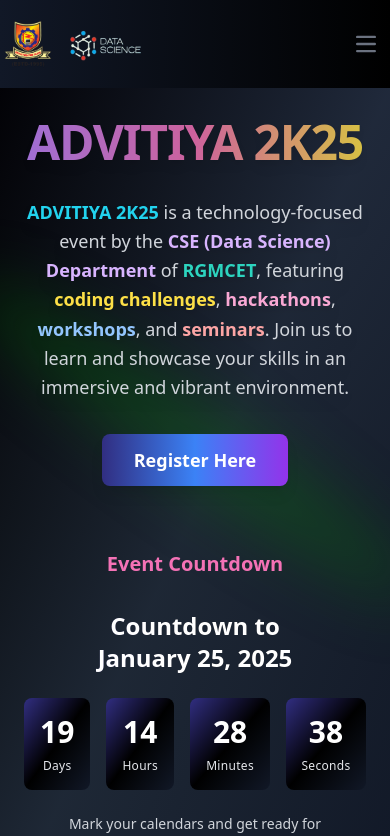
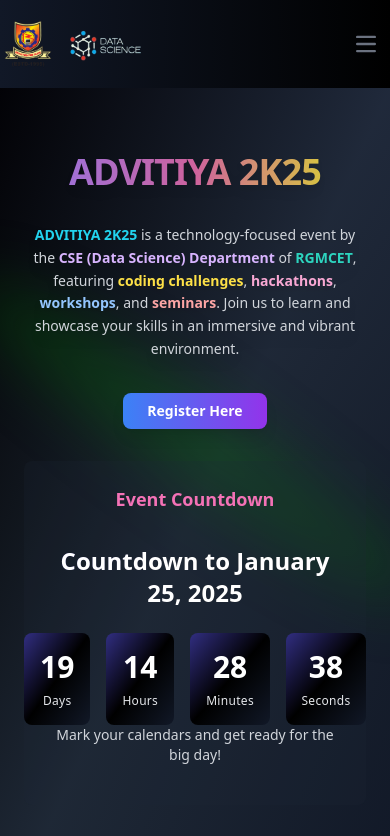
Before and after one commit to harshithreddy-dev/Advitiya2k25, a Next.js app: page / in a window 390 px wide. Shown: the top 836 px of the page. Built offline with nearby package versions, Linux system fonts and the light colour scheme.

Commit message:
Update page.tsx

```diff
--- a/src/app/page.tsx
+++ b/src/app/page.tsx
@@ -3,8 +3,6 @@ import React from "react";
 import { Spotlight } from "@/components/ui/spotlight";
 import CountdownTimer from "@/app/_components/Timer";
 import { useRouter } from "next/navigation";
-
-// import { motion } from "framer-motion";
 
 export default function SpotlightPreview() {
   const router = useRouter();
@@ -14,25 +12,25 @@ export default function SpotlightPreview() {
   };
 
   return (
-    <div className="relative flex-grow min-h-screen w-full flex items-center justify-center antialiased overflow-hidden bg-gradient-to-b from-indigo-900 via-black to-gray-900">
+    <div className="relative flex flex-col items-center min-h-screen w-full antialiased overflow-hidden bg-gradient-to-b from-indigo-900 via-black to-gray-900 pt-16 sm:pt-20">
       {/* Background Animation */}
       <div className="absolute inset-0 bg-gradient-to-br from-black via-gray-800 to-gray-900 opacity-95 z-0"></div>
 
       {/* Spotlight */}
       <Spotlight
-        className="absolute top-1/4 left-1/2 transform -translate-x-1/2 scale-150 sm:scale-[2] blur-xl z-10"
+        className="absolute top-1/4 left-1/2 transform -translate-x-1/2 scale-125 sm:scale-[1.75] lg:scale-[2] blur-xl z-10"
         fill="green"
       />
 
       {/* Content Section */}
       <div className="relative z-20 w-full flex flex-col items-center text-center space-y-8 sm:space-y-10 px-6 max-w-6xl">
         {/* Title */}
-        <h1 className="bg-clip-text bg-gradient-to-r from-purple-400 via-pink-400 to-yellow-300 font-extrabold text-transparent text-5xl md:text-6xl lg:text-8xl tracking-tight drop-shadow-lg animate-pulse">
+        <h1 className="bg-clip-text bg-gradient-to-r from-purple-400 via-pink-400 to-yellow-300 font-extrabold text-transparent text-4xl sm:text-5xl lg:text-6xl tracking-tight drop-shadow-lg animate-pulse">
           ADVITIYA 2K25
         </h1>
 
         {/* Description */}
-        <p className="text-gray-300 text-lg sm:text-xl max-w-3xl leading-relaxed drop-shadow-lg">
+        <p className="text-gray-300 text-sm sm:text-lg md:text-xl max-w-3xl leading-relaxed drop-shadow-lg">
           <span className="font-semibold text-cyan-400">ADVITIYA 2K25</span> is
           a technology-focused event by the{" "}
           <span className="font-semibold text-purple-300">
@@ -49,15 +47,18 @@ export default function SpotlightPreview() {
           to learn and showcase your skills in an immersive and vibrant
           environment.
         </p>
+
+        {/* Register Button */}
         <button
           onClick={handleRegister}
-          className="mt-6 px-8 py-3 bg-gradient-to-r from-black-400 via-blue-500 to-purple-600 text-white font-semibold text-lg rounded-lg shadow-lg hover:scale-105 transition-transform"
+          className="px-6 sm:px-8 py-2 sm:py-3 bg-gradient-to-r from-blue-500 to-purple-600 text-white font-semibold text-sm sm:text-lg rounded-lg shadow-lg hover:scale-105 transition-transform"
         >
           Register Here
         </button>
+
         {/* Countdown Timer */}
-        <div className="flex flex-col items-center justify-center mt-10 px-6 py-8 rounded-lg w-full max-w-md">
-          <h3 className="text-xl sm:text-2xl text-pink-400 font-semibold mb-4">
+        <div className="flex flex-col items-center justify-center mt-8 px-4 py-6 rounded-lg w-full max-w-md bg-opacity-20 bg-gray-800">
+          <h3 className="text-lg sm:text-xl md:text-2xl text-pink-400 font-semibold mb-4">
             Event Countdown
           </h3>
           <CountdownTimer targetDate="2025-01-25T00:00:00" />
```
